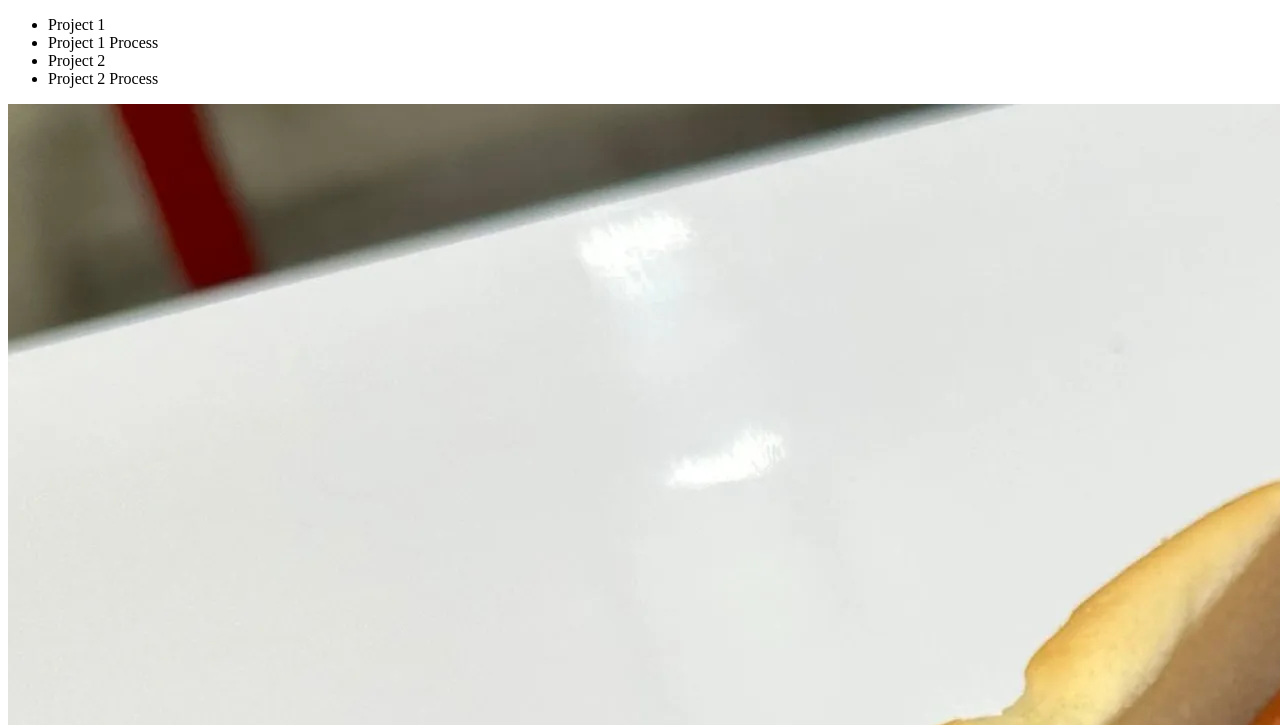
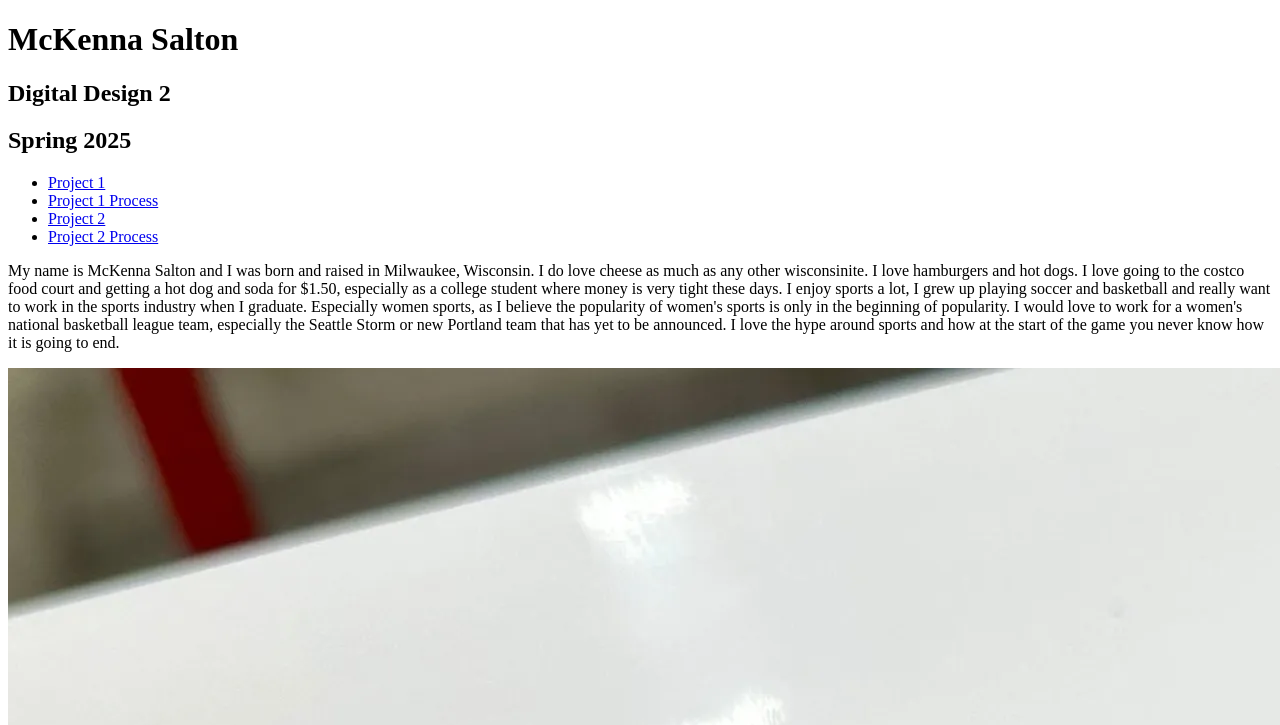
Before and after one commit to mckennasalton/mckennasalton.github.io, a plain HTML site: page index.html/index.html in a window 1280 px wide. Shown: the top 725 px of the page. Drawn offline with Linux system fonts and the light colour scheme.

Commit message:
Update index.html

```diff
--- a/index.html/index.html
+++ b/index.html/index.html
@@ -6,14 +6,34 @@
     <title>McKenna Salton</title>
 </head>
 <body>
-    <nav>
-        <ul>
-            <li>Project 1</li>
-            <li>Project 1 Process</li>
-            <li>Project 2 </li>
-            <li>Project 2 Process</li>
-        </ul>
-    </nav>
-<img src="hotdog.jpg">
+    <header>
+        <h1>McKenna Salton</h1>
+            <h2>Digital Design 2</h2>
+            <h2>Spring 2025</h2>
+                <nav>
+                    <ul>
+                        <li><a href=”#”>Project 1</a>
+                        <li><a href=”#”>Project 1 Process</a>
+                        <li><a href=”#”>Project 2</a>
+                        <li><a href=”#”>Project 2 Process</a>
+                    </ul>
+                </nav>
+     </header>
+        <article>
+                <p>My name is McKenna Salton and I was born and raised in Milwaukee, Wisconsin.
+                    I do love cheese as much as any other wisconsinite. I love hamburgers and hot dogs.
+                    I love going to the costco food court and getting a hot dog and soda for $1.50, especially
+                    as a college student where money is very tight these days.  I enjoy sports a lot, I grew
+                    up playing soccer and basketball and really want to work in the sports industry when I
+                    graduate. Especially women sports, as I believe the popularity of women's sports is only
+                    in the beginning of popularity. I would love to work for a women's national basketball
+                    league team, especially the Seattle Storm or new Portland team that has yet to be announced.
+                    I love the hype around sports and how at the start of the game you never know how it is
+                    going to end. </p>
+                <img src="hotdog.jpg">
+         </article>
+    <footer>
+        Copyright 2025<br/><a href="saltonm@wwu.edu">saltonm@wwu.edu</a>
+    </footer>
 </body>
 </html>
```
